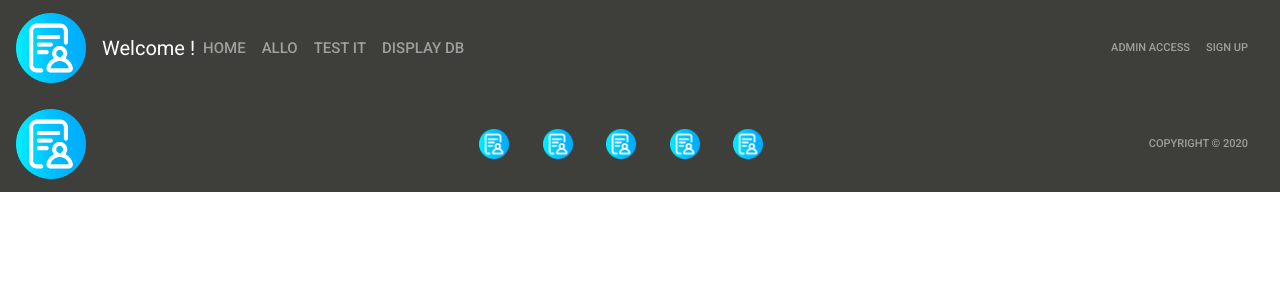
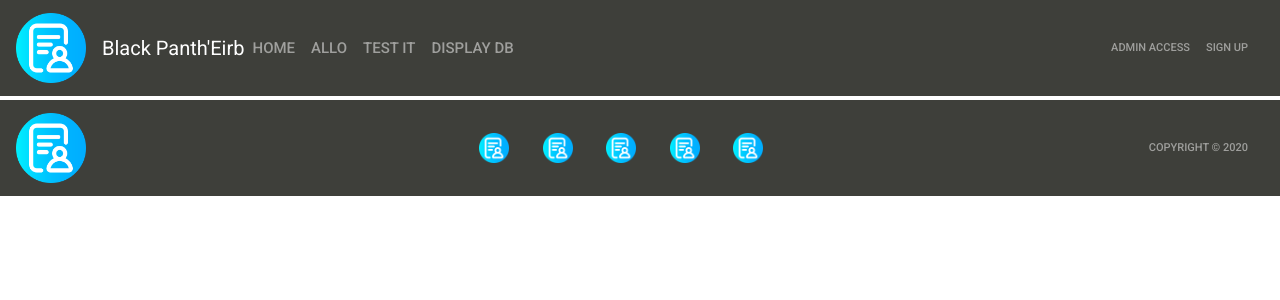
Before and after one commit to ldanflous/projet_html_symfony, a Symfony app: template templates/base.html.twig in a window 1280 px wide. Shown: the top 300 px of the page. Run offline with Twig, Linux system fonts and the light colour scheme; the template is opened without the code that fills it, so the values that code supplies are empty; some libraries are stand-ins or nearby versions.

Commit message:
new images

```diff
--- a/templates/base.html.twig
+++ b/templates/base.html.twig
@@ -6,12 +6,15 @@
     <link rel="stylesheet" href="{{ asset('css/myBootstrap.css') }}">
     <link rel="stylesheet" href="{{ asset('css/myCSS.css') }}">
     {% block stylesheets %}{% endblock %}
+    <style type="text/css">
+      body { padding-top : 100px; }
+    </style>
   </head>
   <body>
 
-<nav class="navbar navbar-expand-lg navbar-dark bg-primary">
+    <nav class="navbar navbar-expand-lg navbar-dark bg-primary fixed-top">
       <img class="navbar-brand" src="{{ asset('img/form.png') }}" alt="" width="70px">
-    <span class="navbar-item" id="title" href="">Welcome !</span>
+      <span class="navbar-item" id="title" href="">Black Panth'Eirb</span>
       <button class="navbar-toggler" type="button" data-toggle="collapse" data-target="#navbarColor01"
               aria-controls="navbarColor01" aria-expanded="false" aria-label="Toggle navigation">
 	<span class="navbar-toggler-icon"></span>
@@ -19,7 +22,7 @@
 
       <div class="collapse navbar-collapse" id="navbarColor01">
 	<ul class="navbar-nav mr-auto" id="navbarSize">
-            <li class="nav-item"><a href="" class="nav-link">HOME</a></li>
+          <li class="nav-item"><a href="{{path('accueil') }}" class="nav-link">HOME</a></li>
           <li class="nav-item"><a href="{{ path('allo') }}" class="nav-link">Allo</a></li>
           <li class="nav-item"><a href="" class="nav-link">Test it</a></li>
           <li class="nav-item"><a href="" class="nav-link">Display DB</a></li>
@@ -32,6 +35,8 @@
 	</ul>
       </div>
     </nav>
+
+
     <div class="container">
       {% block body %}{% endblock %}
     </div>
```
Also changed, not shown: public/img/fond.jpg (added), public/img/fond_l.jpg (added), public/img/fond_r.jpg (added). Lines whose indentation alone changed are shown as unchanged.
